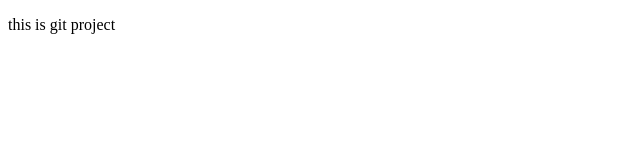
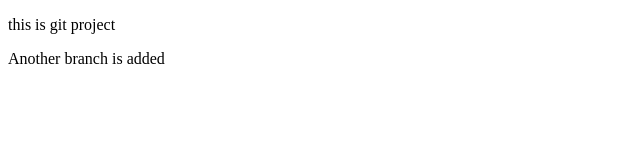
Before and after one commit to Rajibul2003/localRepo, a plain HTML site: page index.html in a window 1280 px wide. Shown: the whole page, without its empty margins (0-640 px from the left). Drawn offline with Linux system fonts and the light colour scheme.

Commit message:
added a new branch

```diff
--- a/index.html
+++ b/index.html
@@ -7,7 +7,7 @@
 </head>
 <body>
     <p>this is git project
-
+      <p>Another branch is added</p>
     </p>
 </body>
 </html>
```
